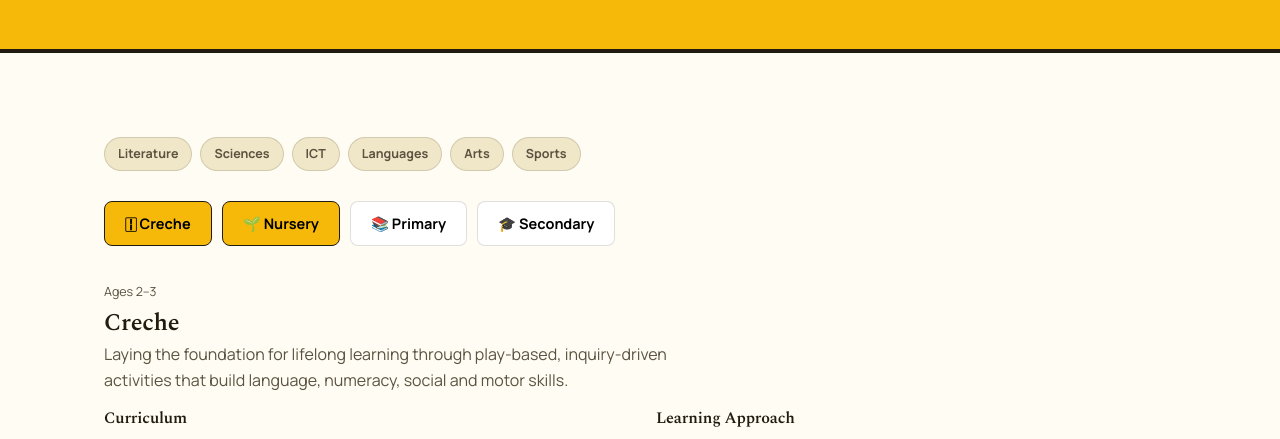
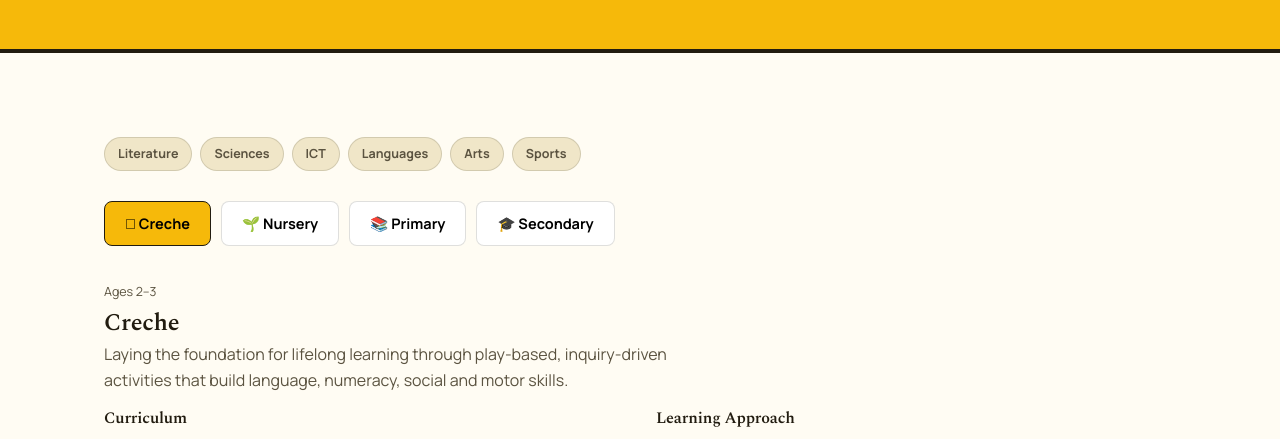
Before and after one commit to jabarixai-dev/triumphant-standard-academy, a plain HTML site: page academics.html in a window 1280 px wide. Shown: the part 316-755 px from the top of the page. Drawn offline with nearby package versions, Linux system fonts and the light colour scheme.

Commit message:
academics.html

```diff
--- a/academics.html
+++ b/academics.html
@@ -277,13 +277,13 @@ footer ul a:hover{color:#fff;}
 
       <div class="level-tabs">
 
-        <button class="active" data-level="nursery">&#126993; Creche</button>
-        <button class="active" data-level="nursery">&#127793; Nursery</button>
+        <button class="active" data-level="creche">&#125953; Creche</button>
+        <button data-level="nursery">&#127793; Nursery</button>
         <button data-level="primary">&#128218; Primary</button>
         <button data-level="secondary">&#127891; Secondary</button>
       </div>
 
-      <div class="level-panel active" id="panel-nursery">
+      <div class="level-panel active" id="panel-creche">
         <span style="font-size:12.5px; color:var(--muted);">Ages 2&ndash;3</span>
         <h2 style="margin-top:6px;">Creche</h2>
         <p style="color:var(--muted); margin-top:6px; max-width:60ch;">Laying the foundation for lifelong learning through play-based, inquiry-driven activities that build language, numeracy, social and motor skills.</p>
```
